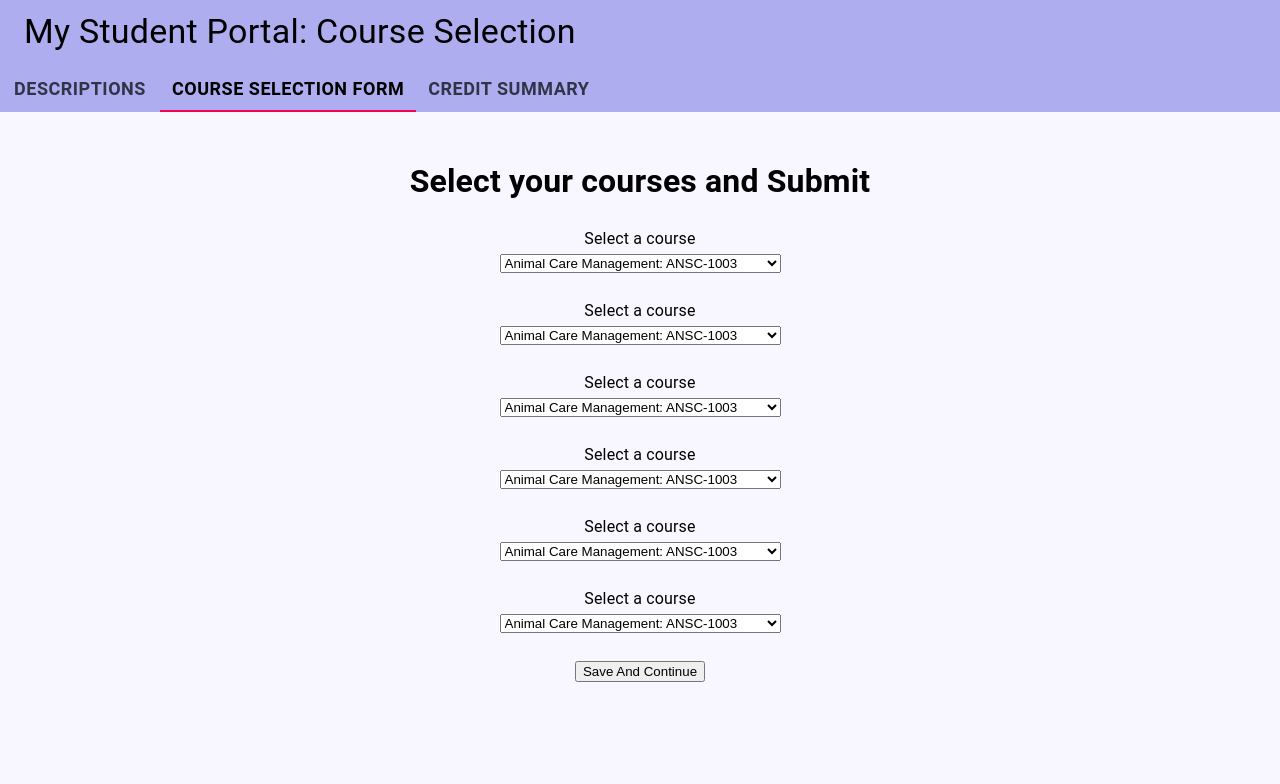
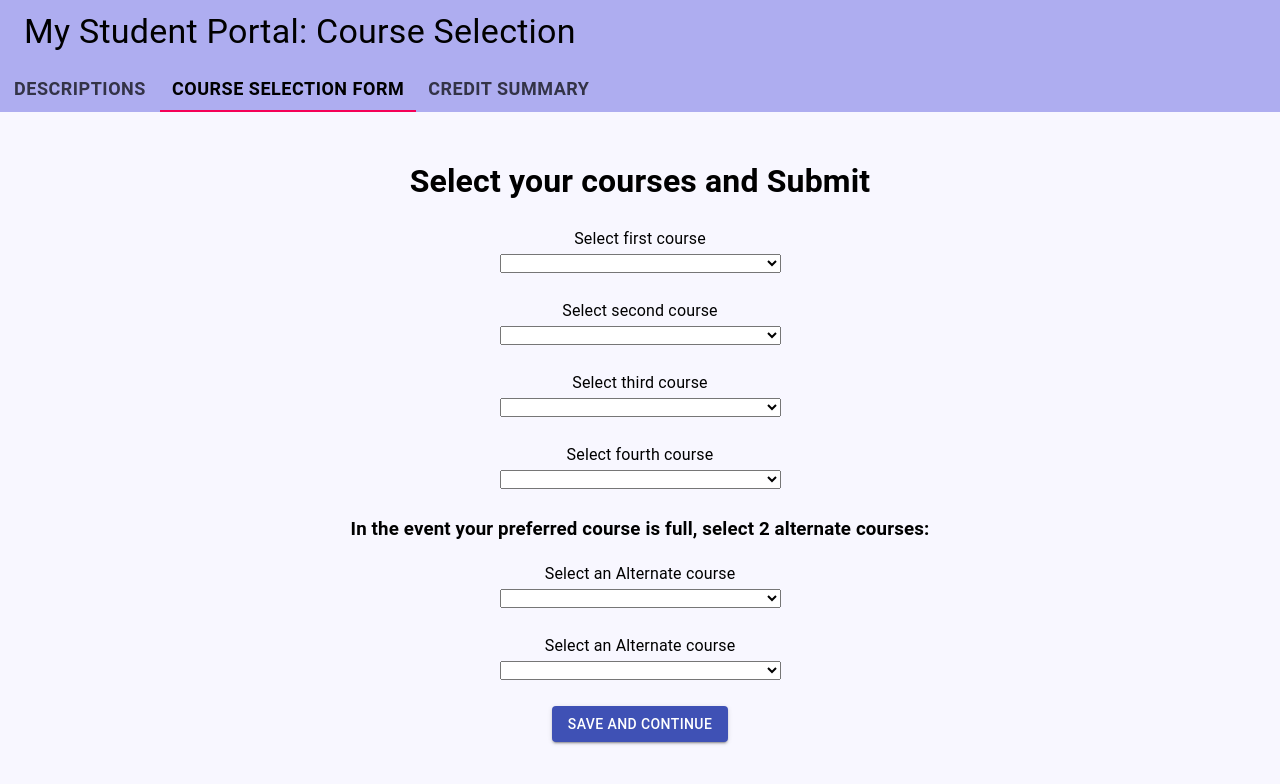
Before and after one commit to saiken86807/course-selector-app, a React (Create React App) app: page / in a window 1280 px wide. Both pictures are taken after a click on the tab "COURSE SELECTION FORM". Shown: the top 784 px of the page. Built offline with nearby package versions, Linux system fonts and the light colour scheme.

Commit message:
changed buttons and titles

```diff
--- a/src/FormComponents/SelectionForm.js
+++ b/src/FormComponents/SelectionForm.js
@@ -1,5 +1,6 @@
 import React, { Component } from 'react';
 import { Form, FormGroup, Label, Input, Col } from 'reactstrap';
+import { Button } from '@material-ui/core/';
 
 export class SelectionForm extends Component {
 	saveAndContinue = (e) => {
@@ -9,6 +10,7 @@ export class SelectionForm extends Component {
 	render() {
 		const { values } = this.props;
 		const courses = [
+			'',
 			' Animal Care Management: ANSC-1003',
 			' Animal Health Skills: ANSC-1010',
 			' Introduction to Animal Science: ANSC-1400',
@@ -20,12 +22,13 @@ export class SelectionForm extends Component {
 			' Introduction to Psychology: PSYC-1001.02'
 		];
 		const options = courses.map((item) => <option value={item}>{item}</option>);
+		// const filteredOptions = options.filter((option) => !selectedOption.includes(option));
 		return (
 			<Form>
 				<h1>Select your courses and Submit</h1>
 				<FormGroup row>
 					<Label for="course1" sm={2}>
-						Select a course
+						Select first course
 					</Label>
 					<Col sm={10}>
 						<Input
@@ -41,7 +44,7 @@ export class SelectionForm extends Component {
 				<br />
 				<FormGroup row>
 					<Label for="course2" sm={2}>
-						Select a course
+						Select second course
 					</Label>
 					<Col sm={10}>
 						<Input
@@ -57,7 +60,7 @@ export class SelectionForm extends Component {
 				<br />
 				<FormGroup row>
 					<Label for="course3" sm={2}>
-						Select a course
+						Select third course
 					</Label>
 					<Col sm={10}>
 						<Input
@@ -73,7 +76,7 @@ export class SelectionForm extends Component {
 				<br />
 				<FormGroup row>
 					<Label for="course4" sm={2}>
-						Select a course
+						Select fourth course
 					</Label>
 					<Col sm={10}>
 						<Input
@@ -89,7 +92,8 @@ export class SelectionForm extends Component {
 				<br />
 				<FormGroup row>
 					<Label for="altcourse1" sm={2}>
-						Select a course
+						<h3>In the event your preferred course is full, select 2 alternate courses: </h3>
+						Select an Alternate course
 					</Label>
 					<Col sm={10}>
 						<Input
@@ -105,7 +109,7 @@ export class SelectionForm extends Component {
 				<br />
 				<FormGroup row>
 					<Label for="altcourse2" sm={2}>
-						Select a course
+						Select an Alternate course
 					</Label>
 					<Col sm={10}>
 						<Input
@@ -119,7 +123,9 @@ export class SelectionForm extends Component {
 					</Col>
 				</FormGroup>
 				<br />
-				<button onClick={this.saveAndContinue}>Save And Continue </button>
+				<Button color="primary" variant="contained" onClick={this.saveAndContinue}>
+					Save And Continue
+				</Button>
 			</Form>
 		);
 	}
```
